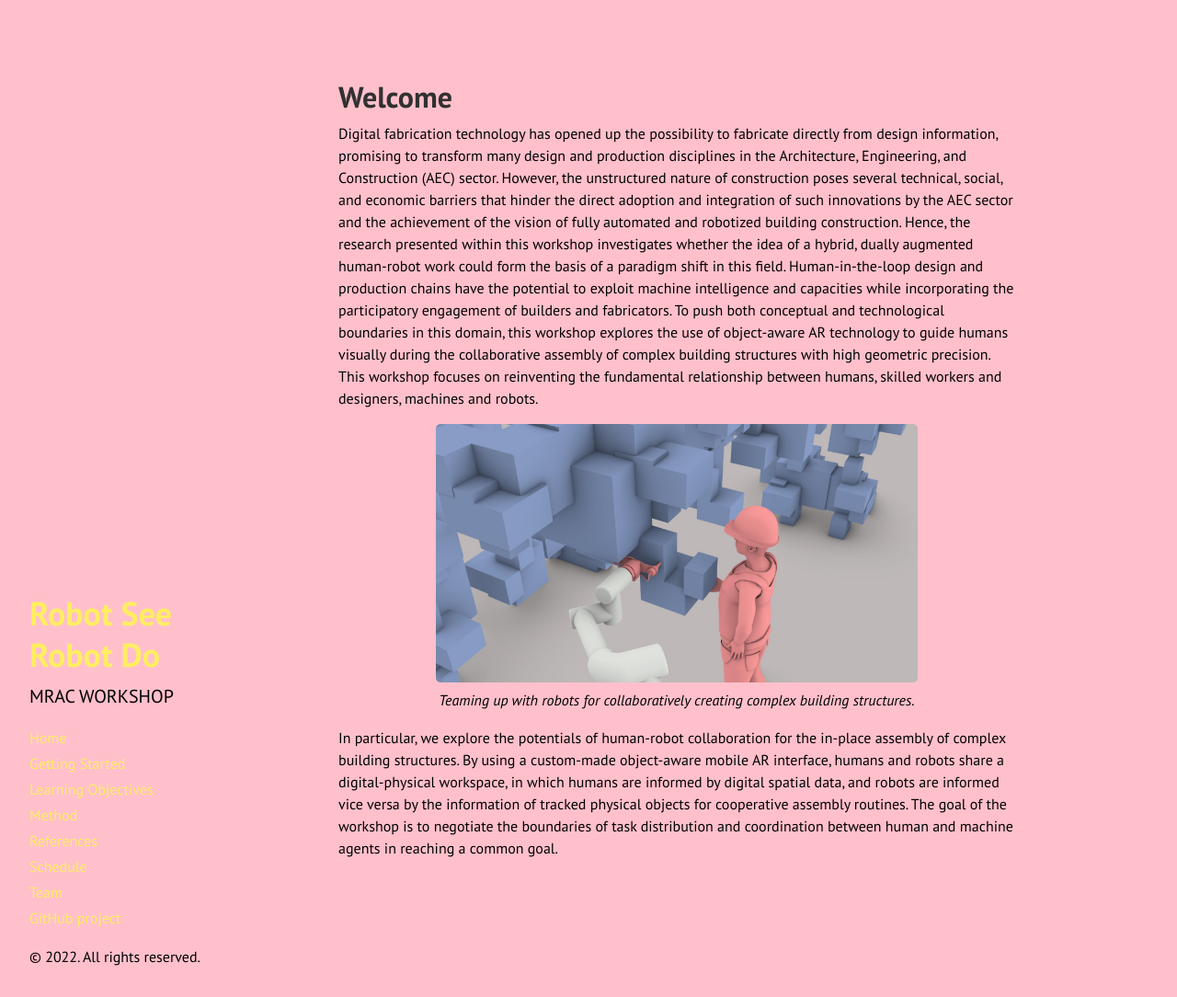
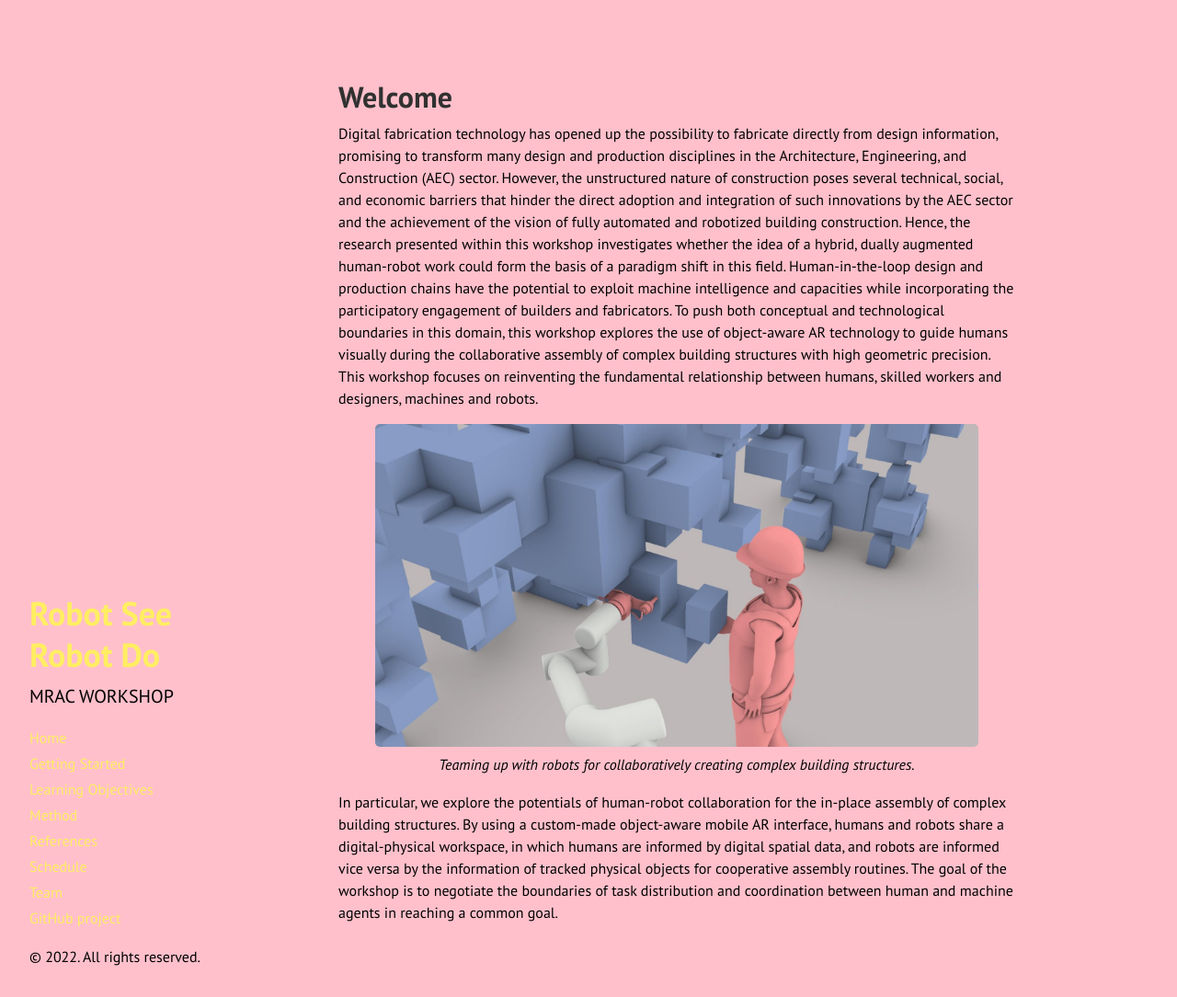
Before and after one commit to augmentedfabricationlab/robot_see_robot_do, a Jekyll site: the page built from docs/index.md, in a window 1280 px wide and 1084 px high. Shown: the whole window at 92% size. Built offline with Jekyll 4.4.1, drawn with Linux system fonts in a browser that asks for light colours; Markdown is read by kramdown in place of the engine named in the settings.

Commit message:
Update index.md

```diff
--- a/docs/index.md
+++ b/docs/index.md
@@ -7,7 +7,7 @@ title: About
 Digital fabrication technology has opened up the possibility to fabricate directly from design information, promising to transform many design and production disciplines in the Architecture, Engineering, and Construction (AEC) sector. However, the unstructured nature of construction poses several technical, social, and economic barriers that hinder the direct adoption and integration of such innovations by the AEC sector and the achievement of the vision of fully automated and robotized building construction. Hence, the research presented within this workshop investigates whether the idea of a hybrid, dually augmented human-robot work could form the basis of a paradigm shift in this field. Human-in-the-loop design and production chains have the potential to exploit machine intelligence and capacities while incorporating the participatory engagement of builders and fabricators. To push both conceptual and technological boundaries in this domain, this workshop explores the use of object-aware AR technology to guide humans visually during the collaborative assembly of complex building structures with high geometric precision. This workshop focuses on reinventing the fundamental relationship between humans, skilled workers and designers, machines and robots.
 
 <figure>
-  <img src="{{site.baseurl}}images/titelbild-rsrd.jpg" alt="Teaming up with robots for collaboratively creating complex building structures." style="width:80%" class="center">
+  <img src="{{site.baseurl}}images/titelbild-rsrd.jpg" alt="Teaming up with robots for collaboratively creating complex building structures." style="width:100%" class="center">
   <figcaption>Teaming up with robots for collaboratively creating complex building structures.</figcaption>
 </figure>
 
```
